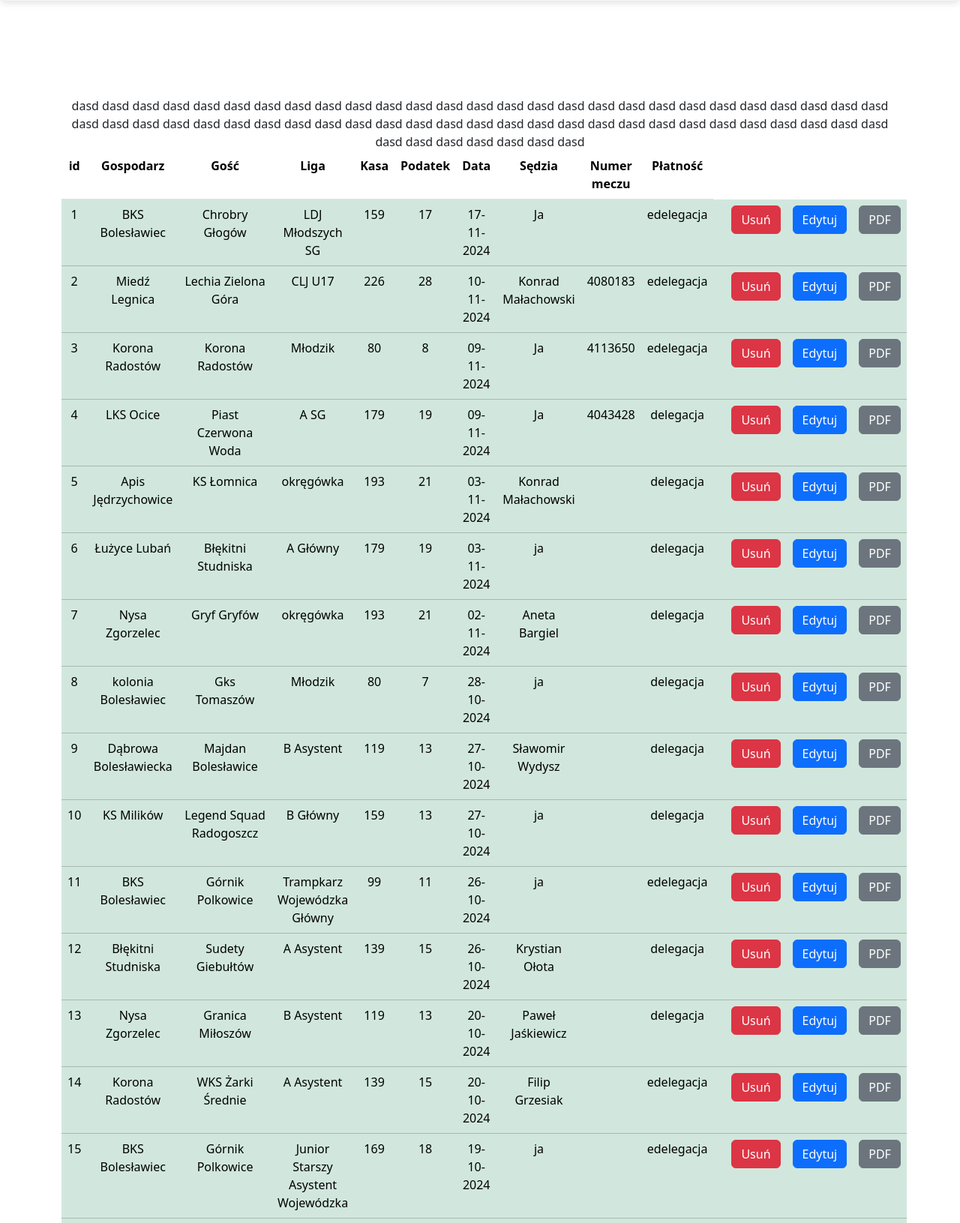
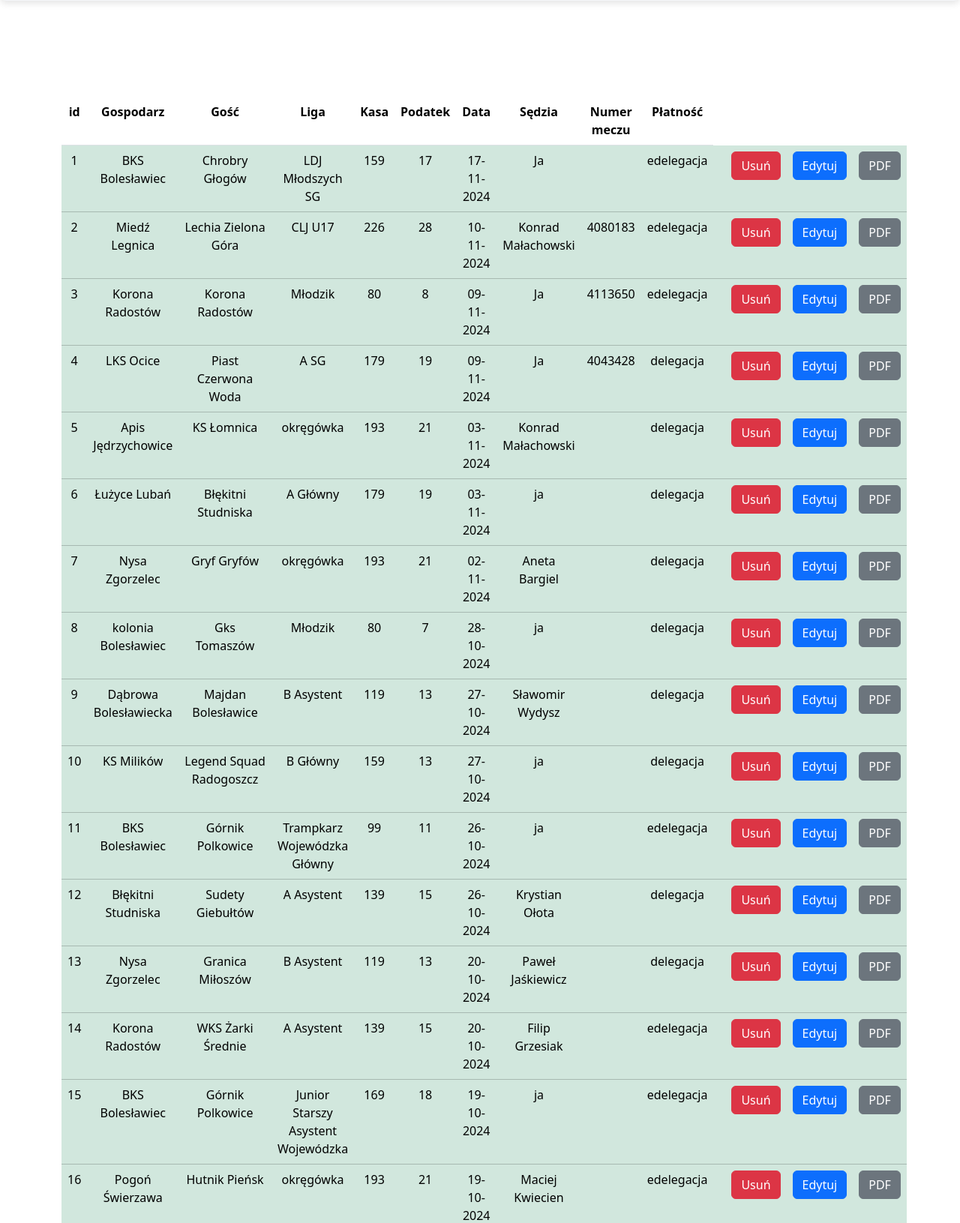
Before and after one commit to P1LKARZ/mecze25, a PHP site: page / in a window 1280 px wide. Shown: the part 335-1966 px from the top of the page at 75% size. Run offline with PHP 8.4, Linux system fonts and the light colour scheme; data comes from the database, SQL or seed files in the repository; data that the repository does not hold is empty.

Commit message:
Twoja wiadomość do commita

```diff
--- a/index.php
+++ b/index.php
@@ -252,7 +252,7 @@ $wstaw_query=mysqli_query($conn,$wstawianie);
                   <button type='submit' class='btn btn-secondary'>PDF</button>
               </form>
           </td>
-      </tr>dasd";
+      </tr>";
       $i++;
   }
 
```
